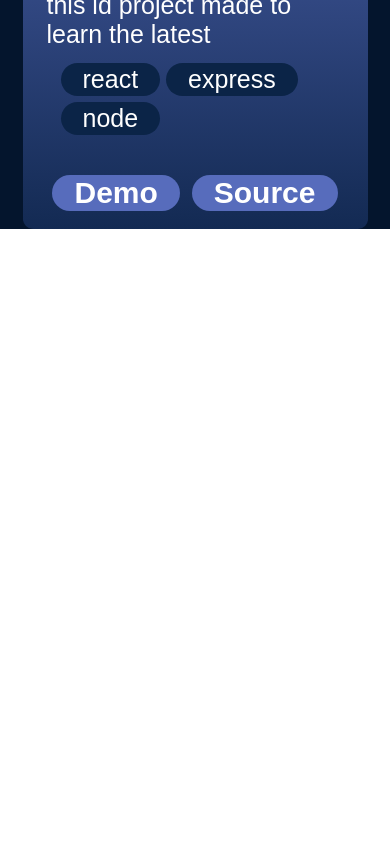
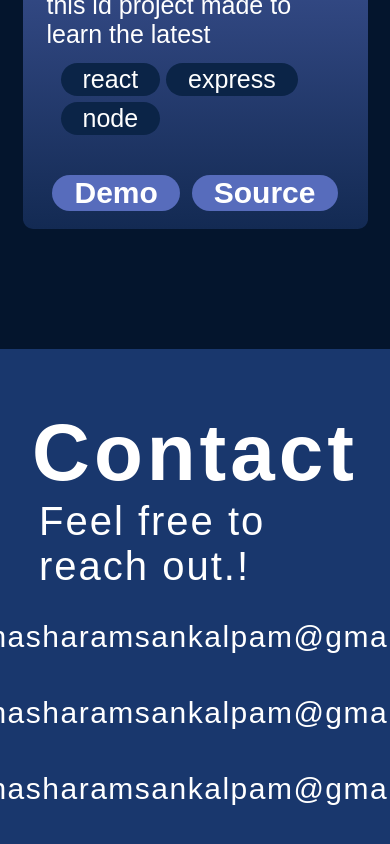
Before and after one commit to hasharas/my-portfolio, a React (Vite) app: page / in a window 390 px wide. Shown: the part 8416-9260 px from the top of the page. Before the commit the page ends 8645 px from the top, so only its background shows below. Built offline with nearby package versions, Linux system fonts and the light colour scheme; the HTML template or start-up script is replaced by a standard one.

Commit message:
finish:style and buld contact section

```diff
--- a/src/App.jsx
+++ b/src/App.jsx
@@ -1,6 +1,7 @@
 
 import style from "./App.module.css";
 import About from "./component/About/About";
+import Contact from "./component/Contact/Contact";
 import Experience from "./component/Experience/Experience";
 import Hero from "./component/Hero/Hero";
 import Navbar from "./component/Navbar/Navbar";
@@ -17,6 +18,7 @@ function App() {
         <About />
         <Experience />
         <Project />
+        <Contact />
       </div>
 
     </>
--- /dev/null
+++ b/src/component/Contact/Contact.jsx
@@ -0,0 +1,37 @@
+import React from 'react';
+import style from "./Contact.module.css"
+import gitIcon from "../../assets/contact/githubIcon.png"
+import emailIcon from "../../assets/contact/emailIcon.png"
+import linkInIcon from "../../assets/contact/linkedinIcon.png"
+
+const Contact = () => {
+      return (
+            <footer className={style.container}>
+                  <div className={style.text}>
+                        <h2 >
+                              Contact
+                        </h2>
+                        <p>
+                              Feel free to reach out.!
+                        </p>
+                  </div>
+                  <ul className={style.links}>
+                        <li className={style.link}>
+                              <img src={emailIcon} alt="Email" />
+                              <a href="mailto:hasharamsankalpam@gmail.com">hasharamsankalpam@gmail.com</a>
+
+                        </li>
+                        <li className={style.link}>
+                              <img src={linkInIcon} alt="LinkedIn" />
+                              <a href="">hasharamsankalpam@gmail.com</a>
+                        </li>
+                        <li className={style.link}>
+                              <img src={gitIcon} alt="Github" />
+                              <a href="">hasharamsankalpam@gmail.com</a>
+                        </li>
+                  </ul>
+            </footer>
+      );
+}
+
+export default Contact;
--- /dev/null
+++ b/src/component/Contact/Contact.module.css
@@ -0,0 +1,60 @@
+@import "../../vars.css";
+
+.container {
+  color: var(--color-text);
+  margin-top: 120px;
+  background-color: var(--color-secondary);
+  display: flex;
+  flex-direction: row;
+  justify-content: space-evenly;
+  width: 100vw;
+  padding: 58px 10%;
+  gap: 10px;
+}
+.text h2 {
+  font-size: 80px;
+  font-weight: 700px;
+  letter-spacing: 4px;
+}
+.text p {
+  font-size: 40px;
+  font-weight: 400px;
+  letter-spacing: 2px;
+}
+
+.links {
+  display: flex;
+  flex-direction: column;
+  align-items: flex-start;
+  list-style: none;
+  gap: 26px;
+}
+.link {
+  display: flex;
+  align-items: center;
+  gap: 25px;
+}
+
+.link a {
+  color: var(--color-text);
+  text-decoration: none;
+  font-size: 30px;
+  font-weight: 400;
+  letter-spacing: 1.5px;
+}
+
+@media screen and (max-width: 830px) {
+  .container {
+    flex-direction: column;
+    gap: 23px;
+  }
+  .text {
+    display: flex;
+    flex-direction: column;
+    align-items: center;
+  }
+
+  .links {
+    align-items: center;
+  }
+}
```
